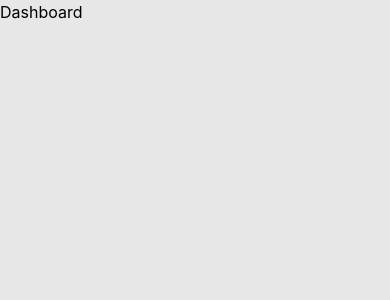
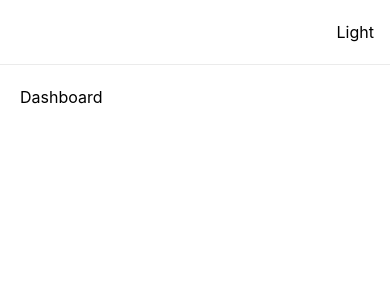
Before and after one commit to Nimesh-bot/cms_react, a React (Create React App) app: page / in a window 390 px wide. Shown: the top 300 px of the page. Built offline with nearby package versions, Linux system fonts and the light colour scheme.

Commit message:
chore: sticky menu

```diff
--- a/src/index.css
+++ b/src/index.css
@@ -43,8 +43,14 @@ button {
 
 /* Custom class */
 .vertical-navbar {
-  @apply hidden lg:flex px-sm py-md bg-light dark:bg-dark border-r border-muted h-screen w-0 lg:w-64;
+  @apply hidden lg:flex px-md py-lg bg-light dark:bg-dark h-screen w-0 lg:w-64 border-r border-muted;
+}
+.header-menu {
+  @apply flex items-center justify-end px-md py-lg bg-light dark:bg-dark border-b border-muted;
+}
+.wrapper {
+  @apply px-lg mt-lg;
 }
 .card {
-  @apply bg-light dark:bg-dark border border-muted rounded-lg;
+  @apply bg-light dark:bg-dark rounded-lg;
 }
--- /dev/null
+++ b/src/layout/HeaderMenu.tsx
@@ -0,0 +1,11 @@
+const HeaderMenu = () => {
+  return (
+    <div className="header-menu sticky top-0 left-0">
+      <ul>
+        <li>Light</li>
+      </ul>
+    </div>
+  );
+};
+
+export default HeaderMenu;
--- a/src/layout/MainLayout.tsx
+++ b/src/layout/MainLayout.tsx
@@ -1,14 +1,18 @@
 import { Outlet } from "react-router-dom";
+import HeaderMenu from "./HeaderMenu";
 
 import VerticalNavbar from "./VerticalNavbar";
 
 const MainLayout = () => {
   return (
-    <main className="flex gap-x-8 h-screen bg-light dark:bg-dark">
+    <main className="flex h-screen bg-light dark:bg-dark">
       <VerticalNavbar />
 
-      <section className="flex-1 h-full overflow-scroll">
-        <Outlet />
+      <section className="flex-1 h-full overflow-auto relative">
+        <HeaderMenu />
+        <div className="wrapper">
+          <Outlet />
+        </div>
       </section>
     </main>
   );
--- a/tailwind.config.js
+++ b/tailwind.config.js
@@ -15,16 +15,18 @@ module.exports = {
     colors: {
       transparent: "transparent",
       current: "currentColor",
-      white: "#ffffff",
-      black: "#000000",
-      light: "#e7e7e7",
+      light: "#ffffff",
       dark: "#191919",
       primary: "#5941A9",
       secondary: "#00A7E1",
       danger: "#FF6B6B",
       success: "#2EC4B6",
       warning: "#F2AF29",
-      muted: "#14141515",
+      muted: {
+        light: "#eeeeee",
+        DEFAULT: "#14141515",
+        dark: "#333333",
+      },
     },
     borderRadius: {
       none: "0",
@@ -40,6 +42,18 @@ module.exports = {
         mf: "1600px",
       },
       padding: {
+        xxxs: "0.125rem",
+        xxs: "0.25rem",
+        xs: "0.5rem",
+        sm: "0.75rem",
+        md: "1rem",
+        lg: "1.25rem",
+        xl: "1.5rem",
+        "2xl": "1.75rem",
+        "3xl": "2rem",
+        "4xl": "3rem",
+      },
+      margin: {
         xxxs: "0.125rem",
         xxs: "0.25rem",
         xs: "0.5rem",
```
